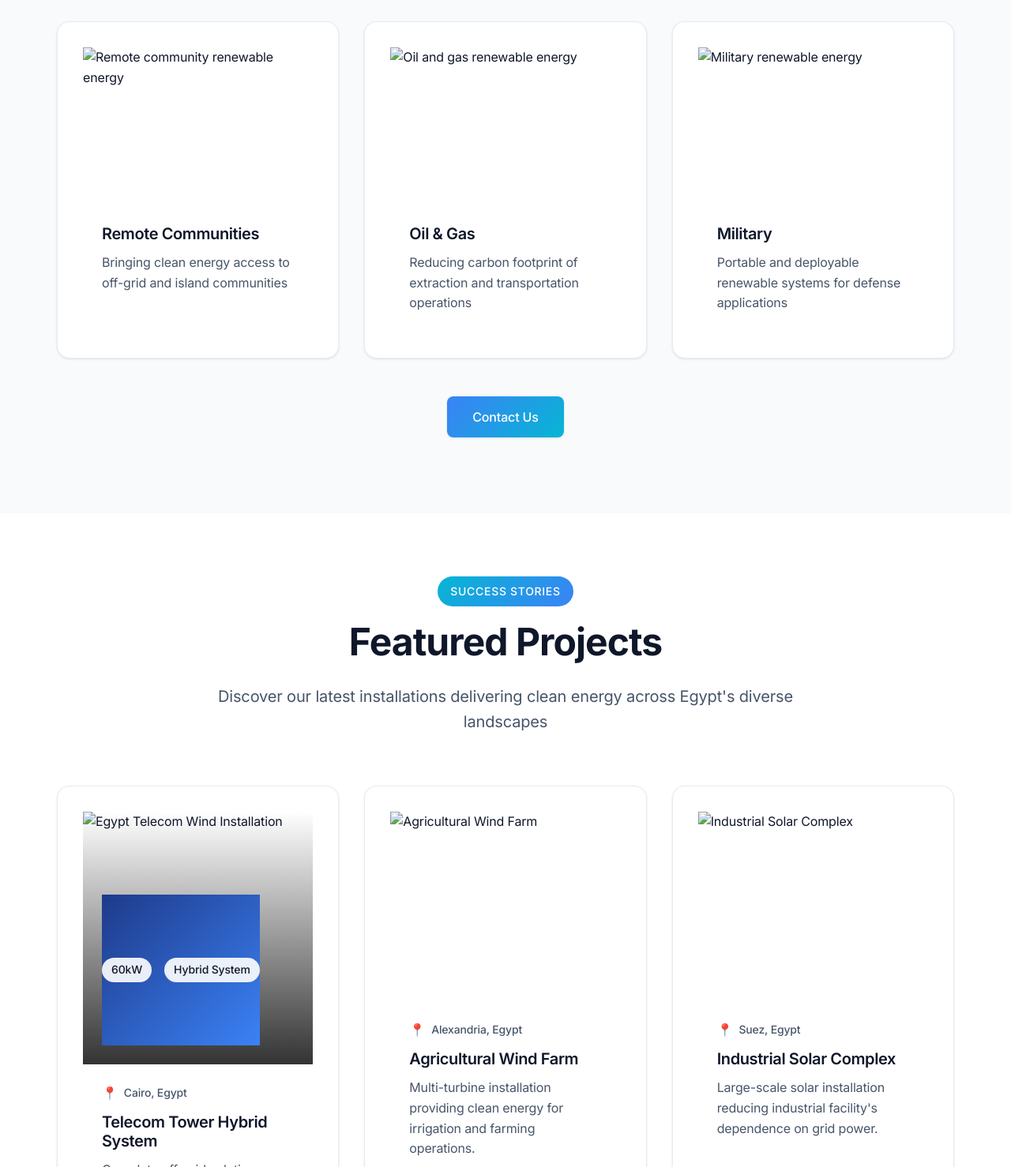
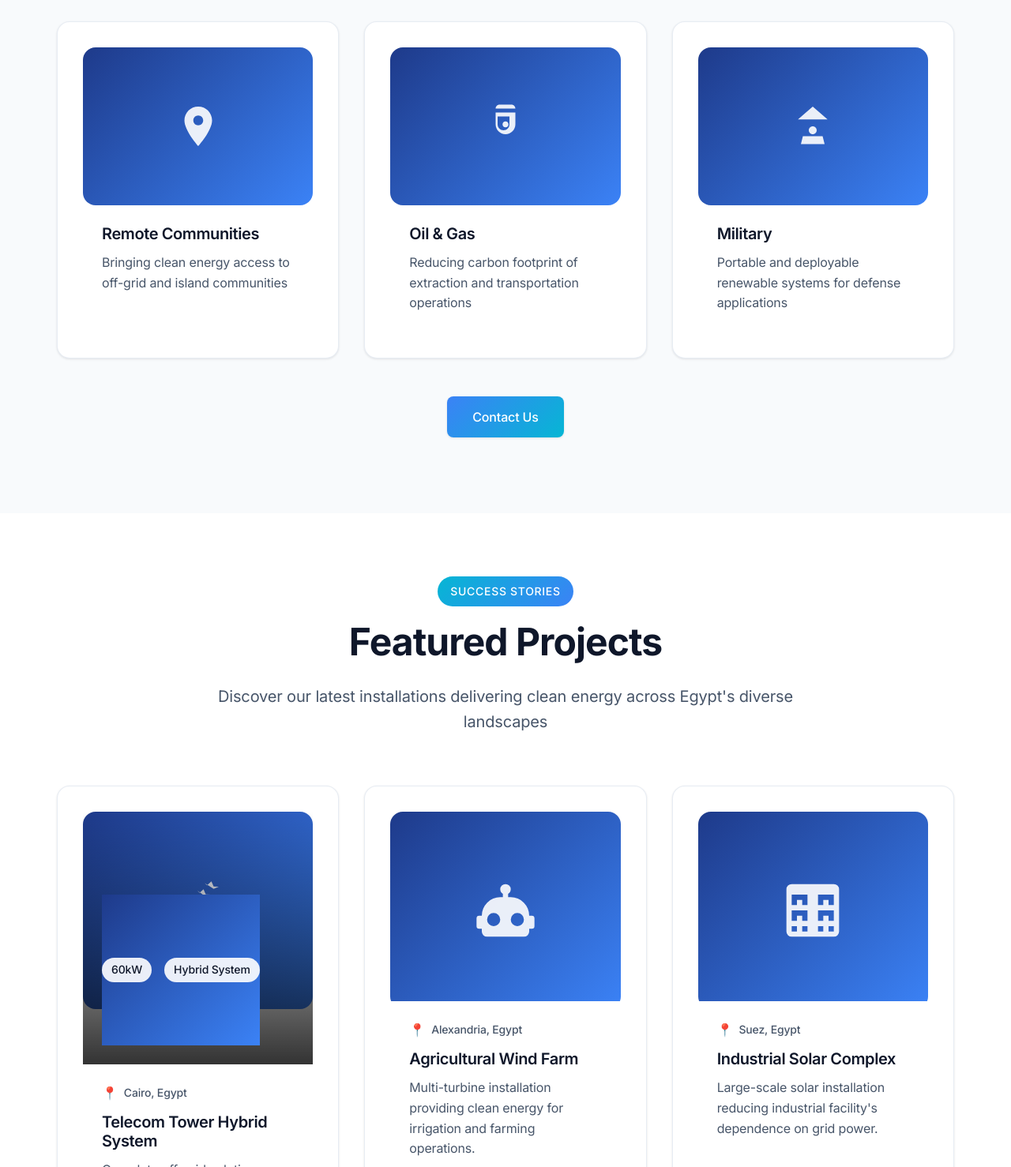
Before and after one commit to AhmedNabil30/eta, a website: page index.html in a window 1280 px wide. Shown: the part 3580-5058 px from the top of the page at 79% size. Drawn offline with Linux system fonts and the light colour scheme; a web font is replaced by a local one.

Commit message:
Fix home page styling and missing images

```diff
--- a/assets/css/hero-enhancements.css
+++ b/assets/css/hero-enhancements.css
@@ -308,6 +308,50 @@
   opacity: 0.8;
 }
 
+/* Sector Placeholder Styling */
+.sector-placeholder {
+  width: 100%;
+  height: 200px;
+  background: linear-gradient(135deg, #1e3a8a, #3b82f6);
+  border-radius: 1rem;
+  display: flex;
+  align-items: center;
+  justify-content: center;
+  color: white;
+  transition: all 0.3s ease;
+}
+
+.sector-placeholder svg {
+  opacity: 0.9;
+}
+
+.sector-card:hover .sector-placeholder {
+  background: linear-gradient(135deg, #3b82f6, #06b6d4);
+  transform: scale(1.02);
+}
+
+/* Project Placeholder Styling */
+.project-placeholder {
+  width: 100%;
+  height: 250px;
+  background: linear-gradient(135deg, #1e3a8a, #3b82f6);
+  border-radius: 1rem;
+  display: flex;
+  align-items: center;
+  justify-content: center;
+  color: white;
+  transition: all 0.3s ease;
+}
+
+.project-placeholder svg {
+  opacity: 0.9;
+}
+
+.project-card:hover .project-placeholder {
+  background: linear-gradient(135deg, #3b82f6, #06b6d4);
+  transform: scale(1.02);
+}
+
 /* Print Styles */
 @media print {
   .page-header {
--- a/index.html
+++ b/index.html
@@ -477,10 +477,11 @@
           <div class="sectors-grid">
             <div class="sector-card">
               <div class="sector-image">
-                <img
-                  src="assets/images/sectors/telecoms.jpg"
-                  alt="Telecommunications renewable energy"
-                  loading="lazy">
+                <div class="sector-placeholder">
+                  <svg width="60" height="60" viewBox="0 0 24 24" fill="currentColor">
+                    <path d="M6.62 10.79c1.44 2.83 3.76 5.14 6.59 6.59l2.2-2.2c.27-.27.67-.36 1.02-.24 1.12.37 2.33.57 3.57.57.55 0 1 .45 1 1V20c0 .55-.45 1-1 1-9.39 0-17-7.61-17-17 0-.55.45-1 1-1h3.5c.55 0 1 .45 1 1 0 1.25.2 2.45.57 3.57.11.35.03.74-.25 1.02l-2.2 2.2z"/>
+                  </svg>
+                </div>
               </div>
               <div class="sector-content">
                 <h3>Telecoms</h3>
@@ -493,10 +494,11 @@
 
             <div class="sector-card">
               <div class="sector-image">
-                <img
-                  src="assets/images/sectors/agriculture.jpg"
-                  alt="Agricultural renewable energy"
-                  loading="lazy">
+                <div class="sector-placeholder">
+                  <svg width="60" height="60" viewBox="0 0 24 24" fill="currentColor">
+                    <path d="M12,2A2,2 0 0,1 14,4C14,4.74 13.6,5.39 13,5.73V7H14A7,7 0 0,1 21,14H22A1,1 0 0,1 23,15V18A1,1 0 0,1 22,19H21V20A2,2 0 0,1 19,22H5A2,2 0 0,1 3,20V19H2A1,1 0 0,1 1,18V15A1,1 0 0,1 2,14H3A7,7 0 0,1 10,7H11V5.73C10.4,5.39 10,4.74 10,4A2,2 0 0,1 12,2M7.5,13A2.5,2.5 0 0,0 5,15.5A2.5,2.5 0 0,0 7.5,18A2.5,2.5 0 0,0 10,15.5A2.5,2.5 0 0,0 7.5,13M16.5,13A2.5,2.5 0 0,0 14,15.5A2.5,2.5 0 0,0 16.5,18A2.5,2.5 0 0,0 19,15.5A2.5,2.5 0 0,0 16.5,13Z"/>
+                  </svg>
+                </div>
               </div>
               <div class="sector-content">
                 <h3>Agricultural</h3>
@@ -509,10 +511,11 @@
 
             <div class="sector-card">
               <div class="sector-image">
-                <img
-                  src="assets/images/sectors/industrial.jpg"
-                  alt="Industrial renewable energy"
-                  loading="lazy">
+                <div class="sector-placeholder">
+                  <svg width="60" height="60" viewBox="0 0 24 24" fill="currentColor">
+                    <path d="M4,2H20A2,2 0 0,1 22,4V20A2,2 0 0,1 20,22H4A2,2 0 0,1 2,20V4A2,2 0 0,1 4,2M4,6V10H6V8H8V10H10V6H4M14,6V10H16V8H18V10H20V6H14M4,12V16H6V14H8V16H10V12H4M14,12V16H16V14H18V16H20V12H14M4,18V20H6V18H4M8,18V20H10V18H8M14,18V20H16V18H14M18,18V20H20V18H18Z"/>
+                  </svg>
+                </div>
               </div>
               <div class="sector-content">
                 <h3>Industrial</h3>
@@ -525,10 +528,11 @@
 
             <div class="sector-card">
               <div class="sector-image">
-                <img
-                  src="assets/images/sectors/remote.jpg"
-                  alt="Remote community renewable energy"
-                  loading="lazy">
+                <div class="sector-placeholder">
+                  <svg width="60" height="60" viewBox="0 0 24 24" fill="currentColor">
+                    <path d="M12 2C8.13 2 5 5.13 5 9c0 5.25 7 13 7 13s7-7.75 7-13c0-3.87-3.13-7-7-7zm0 9.5c-1.38 0-2.5-1.12-2.5-2.5s1.12-2.5 2.5-2.5 2.5 1.12 2.5 2.5-1.12 2.5-2.5 2.5z"/>
+                  </svg>
+                </div>
               </div>
               <div class="sector-content">
                 <h3>Remote Communities</h3>
@@ -541,10 +545,11 @@
 
             <div class="sector-card">
               <div class="sector-image">
-                <img
-                  src="assets/images/sectors/oil-gas.jpg"
-                  alt="Oil and gas renewable energy"
-                  loading="lazy">
+                <div class="sector-placeholder">
+                  <svg width="60" height="60" viewBox="0 0 24 24" fill="currentColor">
+                    <path d="M7 5h10v6c0 2.76-2.24 5-5 5s-5-2.24-5-5V5zm0-2c0-1.1.9-2 2-2h6c1.1 0 2 .9 2 2H7zm1 4v4c0 1.66 1.34 3 3 3s3-1.34 3-3V7H8zm4 5.5c-.83 0-1.5-.67-1.5-1.5s.67-1.5 1.5-1.5 1.5.67 1.5 1.5-.67 1.5-1.5 1.5z"/>
+                  </svg>
+                </div>
               </div>
               <div class="sector-content">
                 <h3>Oil &amp; Gas</h3>
@@ -557,10 +562,11 @@
 
             <div class="sector-card">
               <div class="sector-image">
-                <img
-                  src="assets/images/sectors/military.jpg"
-                  alt="Military renewable energy"
-                  loading="lazy">
+                <div class="sector-placeholder">
+                  <svg width="60" height="60" viewBox="0 0 24 24" fill="currentColor">
+                    <path d="M12 2L4.5 8.5h15L12 2zm0 10c-1.1 0-2 .9-2 2s.9 2 2 2 2-.9 2-2-.9-2-2-2zm6 9H6l1-4h10l1 4z"/>
+                  </svg>
+                </div>
               </div>
               <div class="sector-content">
                 <h3>Military</h3>
@@ -595,10 +601,11 @@
           <div class="projects-grid">
             <div class="project-card featured">
               <div class="project-image">
-                <img
-                  src="assets/images/projects/egypt-telecom.jpg"
-                  alt="Egypt Telecom Wind Installation"
-                  loading="lazy">
+                <div class="project-placeholder">
+                  <svg width="80" height="80" viewBox="0 0 24 24" fill="currentColor">
+                    <path d="M2 17h20v2H2zm1.15-4.05L4 11l.85 1.95L6.8 13l-1.95.85zm2.83-2.83L6.85 11 8 9.85l1.95.85L9.1 12.65zm2.83-2.83L9.68 8.17 11 7l.85 1.95L13.8 9l-1.95.85zm2.83-2.83L12.51 5.34 14 4l.85 1.95L16.8 6l-1.95.85zm2.83-2.83L15.34 2.51 17 1l.85 1.95L19.8 3l-1.95.85z"/>
+                  </svg>
+                </div>
                 <div class="project-overlay">
                   <div class="project-stats">
                     <span class="project-capacity">60kW</span>
@@ -628,10 +635,11 @@
 
             <div class="project-card">
               <div class="project-image">
-                <img
-                  src="assets/images/projects/agricultural-farm.jpg"
-                  alt="Agricultural Wind Farm"
-                  loading="lazy">
+                <div class="project-placeholder">
+                  <svg width="80" height="80" viewBox="0 0 24 24" fill="currentColor">
+                    <path d="M12,2A2,2 0 0,1 14,4C14,4.74 13.6,5.39 13,5.73V7H14A7,7 0 0,1 21,14H22A1,1 0 0,1 23,15V18A1,1 0 0,1 22,19H21V20A2,2 0 0,1 19,22H5A2,2 0 0,1 3,20V19H2A1,1 0 0,1 1,18V15A1,1 0 0,1 2,14H3A7,7 0 0,1 10,7H11V5.73C10.4,5.39 10,4.74 10,4A2,2 0 0,1 12,2M7.5,13A2.5,2.5 0 0,0 5,15.5A2.5,2.5 0 0,0 7.5,18A2.5,2.5 0 0,0 10,15.5A2.5,2.5 0 0,0 7.5,13M16.5,13A2.5,2.5 0 0,0 14,15.5A2.5,2.5 0 0,0 16.5,18A2.5,2.5 0 0,0 19,15.5A2.5,2.5 0 0,0 16.5,13Z"/>
+                  </svg>
+                </div>
               </div>
               <div class="project-content">
                 <div class="project-location">Alexandria, Egypt</div>
@@ -645,10 +653,11 @@
 
             <div class="project-card">
               <div class="project-image">
-                <img
-                  src="assets/images/projects/industrial-complex.jpg"
-                  alt="Industrial Solar Complex"
-                  loading="lazy">
+                <div class="project-placeholder">
+                  <svg width="80" height="80" viewBox="0 0 24 24" fill="currentColor">
+                    <path d="M4,2H20A2,2 0 0,1 22,4V20A2,2 0 0,1 20,22H4A2,2 0 0,1 2,20V4A2,2 0 0,1 4,2M4,6V10H6V8H8V10H10V6H4M14,6V10H16V8H18V10H20V6H14M4,12V16H6V14H8V16H10V12H4M14,12V16H16V14H18V16H20V12H14M4,18V20H6V18H4M8,18V20H10V18H8M14,18V20H16V18H14M18,18V20H20V18H18Z"/>
+                  </svg>
+                </div>
               </div>
               <div class="project-content">
                 <div class="project-location">Suez, Egypt</div>
@@ -893,7 +902,7 @@
 
     <!-- Scripts -->
     <script src="assets/js/main.js"></script>
-    <script src="assets/js/animations.js"></script>
+    <script src="assets/js/animations.js?v=2"></script>
 
     <!-- Service Worker for offline functionality -->
     <script>
```
Also changed, not shown: 2 other files.
